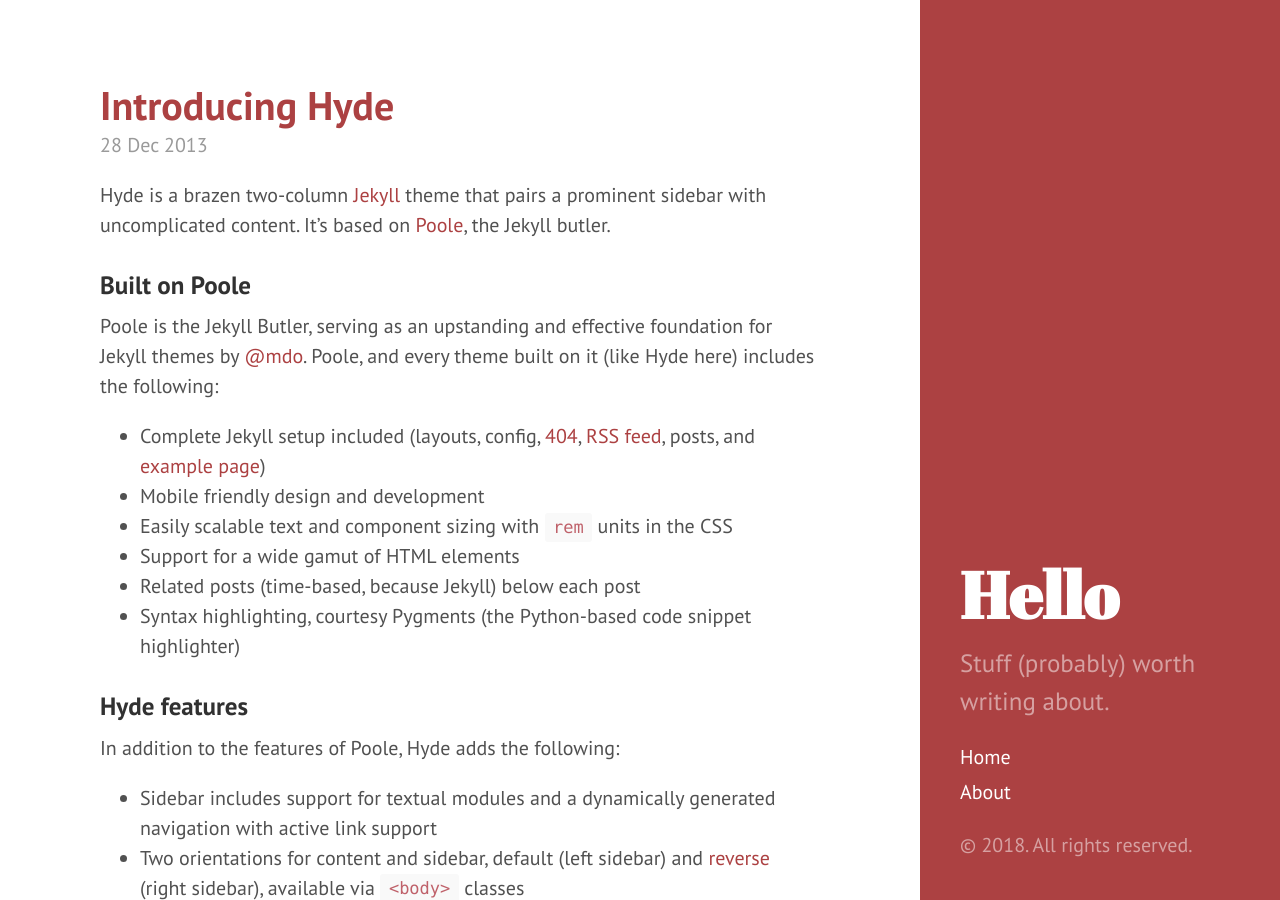
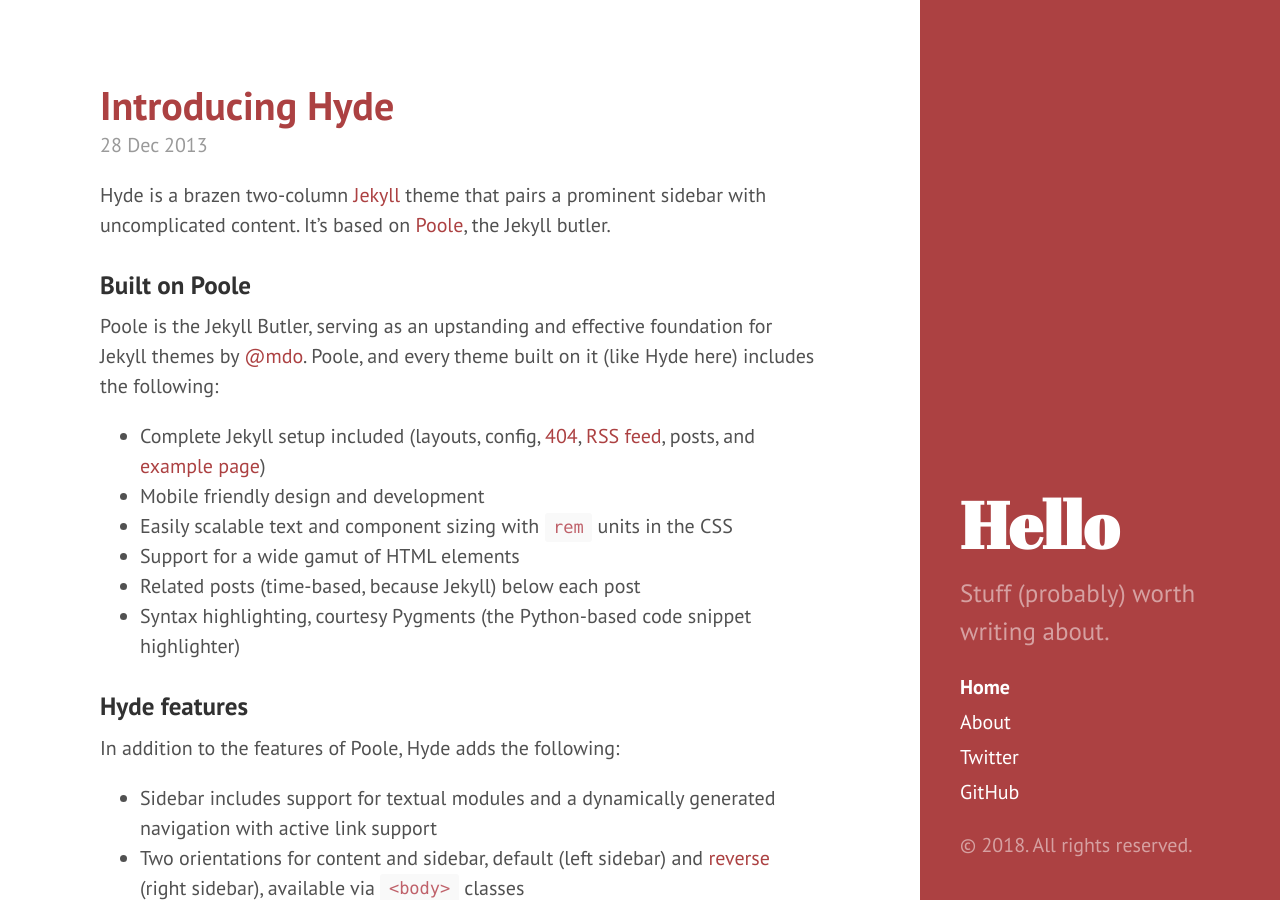
Before and after one commit to ffahleraz/ffahleraz.github.io, a Jekyll site: the page built from index.html, in a window 1280 px wide and 900 px high. Built offline with Jekyll 4.4.1, drawn with Linux system fonts in a browser that asks for light colours; the list of posts is cut into pages by our own code.

Commit message:
Remove baseurl, replace references with '/'

```diff
--- a/_config.yml
+++ b/_config.yml
@@ -5,18 +5,18 @@ highlighter:      rouge
 
 # Permalinks
 permalink:        pretty
-# relative_permalinks: true
 
 # Setup
 title:            Hello
 tagline:          'A blog'
 description:      'Stuff (probably) worth writing about.'
 url:              http://wadidaw.me
-baseurl:          /
 
 author:
   name:           'Faza Fahleraz'
-  url:            https://twitter.com/ffahleraz
+  email:          ffahleraz@gmail.com
+  twitter:        https://twitter.com/ffahleraz
+  github:         https://github.com/ffahleraz
 
 paginate:         5
 
--- a/_includes/sidebar.html
+++ b/_includes/sidebar.html
@@ -2,7 +2,7 @@
   <div class="container sidebar-sticky">
     <div class="sidebar-about">
       <h1>
-        <a href="{{ site.baseurl }}">
+        <a href="/">
           {{ site.title }}
         </a>
       </h1>
@@ -10,7 +10,7 @@
     </div>
 
     <nav class="sidebar-nav">
-      <a class="sidebar-nav-item{% if page.url == site.baseurl %} active{% endif %}" href="{{ site.baseurl }}">Home</a>
+      <a class="sidebar-nav-item{% if page.url == '/' %} active{% endif %}" href="/">Home</a>
 
       {% comment %}
         The code below dynamically generates a sidebar nav of pages with
@@ -26,6 +26,9 @@
         {% endif %}
       {% endfor %}
 
+      <a class="sidebar-nav-item" href="{{ site.author.twitter }}">Twitter</a>
+      <a class="sidebar-nav-item" href="{{ site.author.github }}">GitHub</a>
+
       <!-- <a class="sidebar-nav-item" href="{{ site.github.repo }}/archive/v{{ site.version }}.zip">Download</a>
       <a class="sidebar-nav-item" href="{{ site.github.repo }}">GitHub project</a>
       <span class="sidebar-nav-item">Currently v{{ site.version }}</span> -->
--- a/index.html
+++ b/index.html
@@ -21,15 +21,15 @@ title: Home
 
 <div class="pagination">
   {% if paginator.next_page %}
-    <a class="pagination-item older" href="{{ site.baseurl }}page{{paginator.next_page}}">Older</a>
+    <a class="pagination-item older" href="/page{{paginator.next_page}}">Older</a>
   {% else %}
     <span class="pagination-item older">Older</span>
   {% endif %}
   {% if paginator.previous_page %}
     {% if paginator.page == 2 %}
-      <a class="pagination-item newer" href="{{ site.baseurl }}">Newer</a>
+      <a class="pagination-item newer" href="/">Newer</a>
     {% else %}
-      <a class="pagination-item newer" href="{{ site.baseurl }}page{{paginator.previous_page}}">Newer</a>
+      <a class="pagination-item newer" href="/page{{paginator.previous_page}}">Newer</a>
     {% endif %}
   {% else %}
     <span class="pagination-item newer">Newer</span>
```
